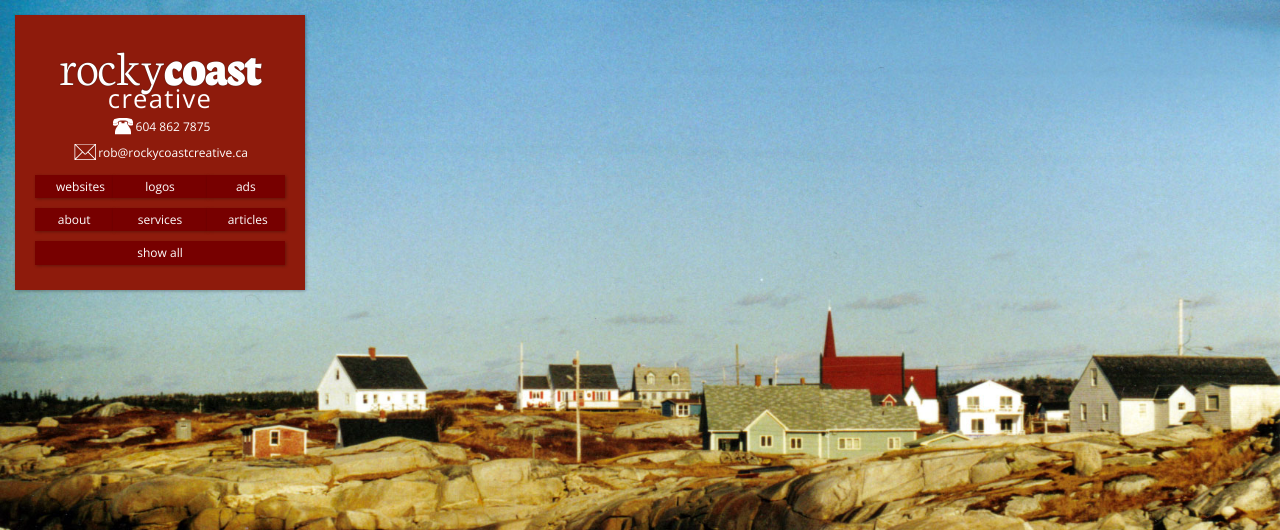
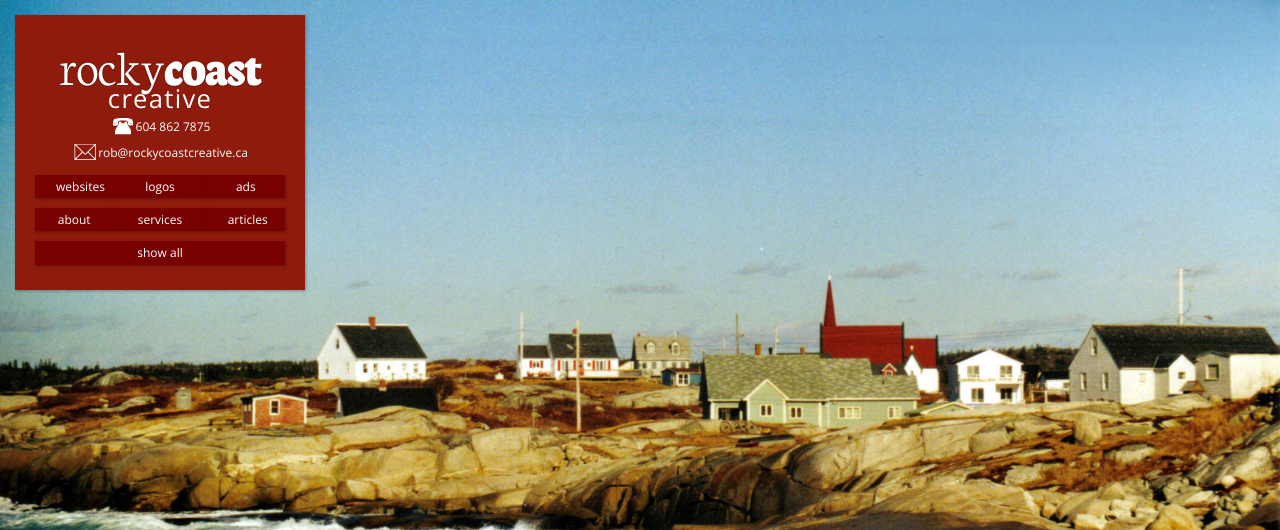
Before and after one commit to mysticbovine/rockycoast, a PHP site: page / in a window 1280 px wide. Shown: the top 530 px of the page. Run offline with PHP 8.4, Linux system fonts and the light colour scheme; some libraries are stand-ins or nearby versions.

Commit message:
Set background-size on background image to cover.

```diff
--- a/index.php
+++ b/index.php
@@ -100,7 +100,7 @@
 
 							</div>
 							<div class="project-descr nomore" style="display: none">
-									<p><strong>WEB DEVELOPMENT:</strong>Concept. Launch. Maintenance<br />
+									<p><strong>WEB DEVELOPMENT:</strong> Concept. Launch. Maintenance<br />
 									We offer the best website for your needs. </p>
 									<ul>
 										<li>a one page microsite,</li>
--- a/less/style.less
+++ b/less/style.less
@@ -14,7 +14,8 @@ and open the template in the editor.
 
 body {
     background:url("../images/background.jpg") no-repeat fixed center top #0F0F0F;
-	background-size: auto;
+	background-position: center center;
+    background-size: cover;
     color:#000;
     font-family: 'Open Sans', sans-serif;
     font-size:12px;
@@ -772,7 +773,8 @@ p.subline {
 @media (min-width: 1200px) {
 /* body { background-color: blue;}	*/
 	body {
-		background-size: 100%;
+		background-position: center center;
+    background-size: cover;
 	}
 	.corner-stamp {
 		h1 {
```
Also changed, not shown: css/style.css, 1 other file.
